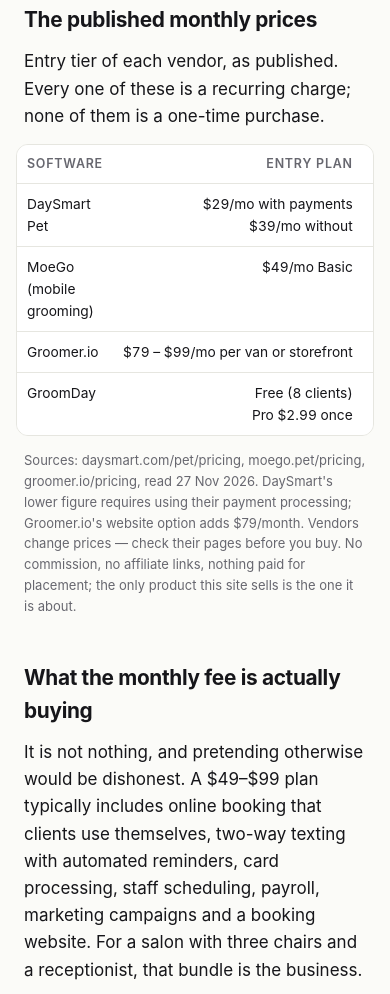
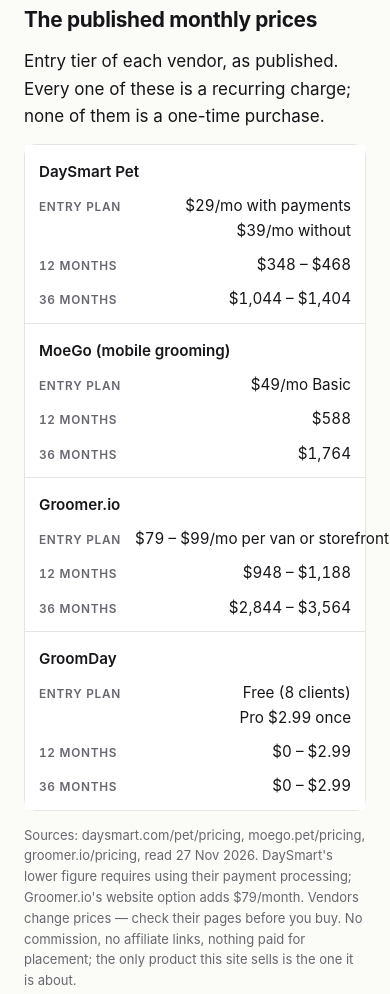
Before and after one commit to itzhaolei/groomday-site, a plain HTML site: page dog-grooming-app-without-subscription.html in a window 390 px wide. Shown: the part 910-1904 px from the top of the page. Drawn offline with Linux system fonts and the light colour scheme.

Commit message:
site(pricing): on a phone the 36-month column is the point, so it stops scrolling out of view
Horizontal scroll inside the box still hid the one number the page exists to
show. Under 560pt each row now stacks, with the column name repeated as a label
so every figure stays on screen without a swipe.

```diff
--- a/dog-grooming-app-without-subscription.html
+++ b/dog-grooming-app-without-subscription.html
@@ -90,9 +90,16 @@
   .tscroll{overflow-x:auto;-webkit-overflow-scrolling:touch;border-radius:12px;border:1px solid var(--line);margin:6px 0 10px;background:var(--card)}
   .tscroll table{margin:0;border-radius:0}
   @media (max-width:560px){
-    table{font-size:.86rem}
-    th,td{padding:9px 10px}
-    .tscroll{margin:6px -8px 14px}
+    .tscroll{overflow:visible;margin:6px 0 14px}
+    table{font-size:.95rem;display:block}
+    thead{display:none}
+    tbody{display:block}
+    tr{display:block;border-bottom:1px solid var(--line);padding:6px 0}
+    tr:last-child{border-bottom:none}
+    td{display:flex;justify-content:space-between;align-items:baseline;gap:14px;border:0;padding:5px 14px;text-align:right}
+    td:first-child{display:block;text-align:left;padding-top:9px;font-weight:600}
+    td::before{content:attr(data-label);color:var(--muted);font-size:.74rem;text-transform:uppercase;letter-spacing:.06em;font-weight:600;text-align:left;flex:0 0 auto}
+    td:first-child::before{content:none}
   }
 
   @media print{
@@ -137,10 +144,10 @@
         <tr><th>Software</th><th class="num">Entry plan</th><th class="num">12 months</th><th class="num">36 months</th></tr>
       </thead>
       <tbody>
-        <tr><td>DaySmart Pet</td><td class="num">$29/mo with payments<br>$39/mo without</td><td class="num">$348 – $468</td><td class="num">$1,044 – $1,404</td></tr>
-        <tr><td>MoeGo (mobile grooming)</td><td class="num">$49/mo Basic</td><td class="num">$588</td><td class="num">$1,764</td></tr>
-        <tr><td>Groomer.io</td><td class="num">$79 – $99/mo per van or storefront</td><td class="num">$948 – $1,188</td><td class="num">$2,844 – $3,564</td></tr>
-        <tr><td>GroomDay</td><td class="num">Free (8 clients)<br>Pro $2.99 once</td><td class="num">$0 – $2.99</td><td class="num">$0 – $2.99</td></tr>
+        <tr><td>DaySmart Pet</td><td class="num" data-label="Entry plan">$29/mo with payments<br>$39/mo without</td><td class="num" data-label="12 months">$348 – $468</td><td class="num" data-label="36 months">$1,044 – $1,404</td></tr>
+        <tr><td>MoeGo (mobile grooming)</td><td class="num" data-label="Entry plan">$49/mo Basic</td><td class="num" data-label="12 months">$588</td><td class="num" data-label="36 months">$1,764</td></tr>
+        <tr><td>Groomer.io</td><td class="num" data-label="Entry plan">$79 – $99/mo per van or storefront</td><td class="num" data-label="12 months">$948 – $1,188</td><td class="num" data-label="36 months">$2,844 – $3,564</td></tr>
+        <tr><td>GroomDay</td><td class="num" data-label="Entry plan">Free (8 clients)<br>Pro $2.99 once</td><td class="num" data-label="12 months">$0 – $2.99</td><td class="num" data-label="36 months">$0 – $2.99</td></tr>
       </tbody>
     </table>
     </div>
@@ -164,13 +171,13 @@
     <table>
       <thead><tr><th>What you get</th><th>One-time purchase</th><th>Monthly subscription</th></tr></thead>
       <tbody>
-        <tr><td>Day book, client records, photos, notes</td><td>Yes — stored on your own phone</td><td>Yes — stored on their servers</td></tr>
-        <tr><td>Client-facing online booking page</td><td>No</td><td>Yes</td></tr>
-        <tr><td>Automated SMS reminders</td><td>No (opens your Messages app instead)</td><td>Yes, billed per message</td></tr>
-        <tr><td>Card processing and deposits</td><td>No — your own reader</td><td>Yes, usually at their rate</td></tr>
-        <tr><td>Payroll, commissions, multi-staff</td><td>No</td><td>Yes, on higher tiers</td></tr>
-        <tr><td>Works with no signal, in a van</td><td>Yes</td><td>Depends on caching</td></tr>
-        <tr><td>Cost if the vendor shuts down</td><td>Nothing changes</td><td>You lose the tool</td></tr>
+        <tr><td>Day book, client records, photos, notes</td><td data-label="One-time purchase">Yes — stored on your own phone</td><td data-label="Monthly subscription">Yes — stored on their servers</td></tr>
+        <tr><td>Client-facing online booking page</td><td data-label="One-time purchase">No</td><td data-label="Monthly subscription">Yes</td></tr>
+        <tr><td>Automated SMS reminders</td><td data-label="One-time purchase">No (opens your Messages app instead)</td><td data-label="Monthly subscription">Yes, billed per message</td></tr>
+        <tr><td>Card processing and deposits</td><td data-label="One-time purchase">No — your own reader</td><td data-label="Monthly subscription">Yes, usually at their rate</td></tr>
+        <tr><td>Payroll, commissions, multi-staff</td><td data-label="One-time purchase">No</td><td data-label="Monthly subscription">Yes, on higher tiers</td></tr>
+        <tr><td>Works with no signal, in a van</td><td data-label="One-time purchase">Yes</td><td data-label="Monthly subscription">Depends on caching</td></tr>
+        <tr><td>Cost if the vendor shuts down</td><td data-label="One-time purchase">Nothing changes</td><td data-label="Monthly subscription">You lose the tool</td></tr>
       </tbody>
     </table>
     </div>
```
